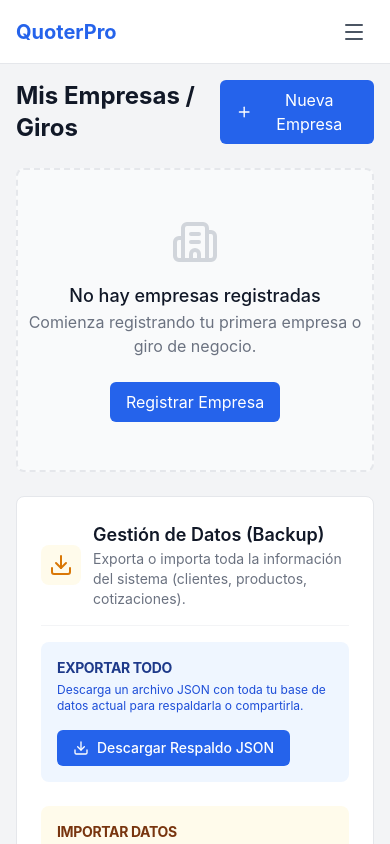
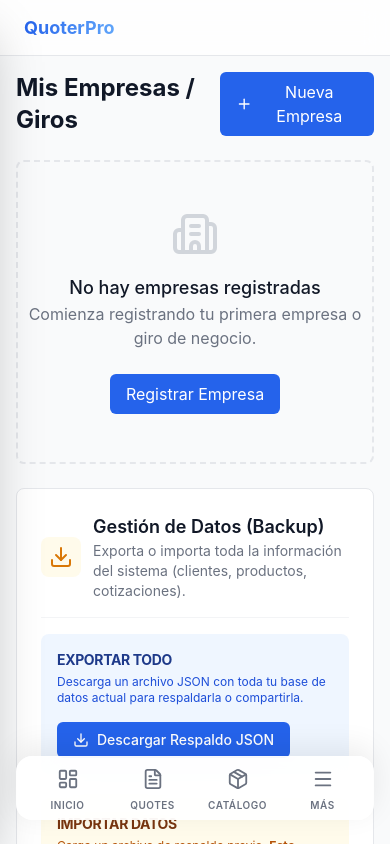
Before and after one commit to Riusma2024/Cotizador, a React (Vite) app: page /settings in a window 390 px wide. Shown: the top 844 px of the page. Built offline with nearby package versions, Linux system fonts and the light colour scheme.

Commit message:
feat: implement modern bottom navigation for mobile

```diff
--- a/src/components/layout/AppLayout.tsx
+++ b/src/components/layout/AppLayout.tsx
@@ -5,7 +5,7 @@ import clsx from 'clsx';
 import { storage } from '../../storage';
 import type { CompanyConfig } from '../../types';
 
-const NavItem = ({ to, icon: Icon, label, onClick }: { to: string; icon: any; label: string, onClick?: () => void }) => {
+const NavItem = ({ to, icon: Icon, label, onClick, mobileOnly = false }: { to: string; icon: any; label: string, onClick?: () => void, mobileOnly?: boolean }) => {
     const location = useLocation();
     const isActive = location.pathname === to;
 
@@ -17,13 +17,36 @@ const NavItem = ({ to, icon: Icon, label, onClick }: { to: string; icon: any; la
                 'flex items-center gap-3 px-4 py-3 text-sm font-medium rounded-lg transition-all duration-200',
                 isActive
                     ? 'bg-blue-50 text-blue-700 shadow-sm'
-                    : 'text-gray-600 hover:bg-gray-50 hover:text-gray-900'
+                    : 'text-gray-600 hover:bg-gray-50 hover:text-gray-900',
+                mobileOnly && 'lg:hidden'
             )}
         >
             <Icon size={20} className={clsx(isActive ? 'text-blue-600' : 'text-gray-400')} />
             {label}
         </Link>
     );
+};
+
+const BottomTab = ({ to, icon: Icon, label, isActive, onClick }: { to?: string; icon: any; label: string; isActive?: boolean; onClick?: () => void }) => {
+    const content = (
+        <div className={clsx(
+            "flex flex-col items-center justify-center gap-1 flex-1 py-1 transition-all duration-200 active:scale-90",
+            isActive ? "text-blue-600" : "text-gray-500 hover:text-gray-900"
+        )}>
+            <div className={clsx(
+                "p-1 rounded-xl transition-colors",
+                isActive ? "bg-blue-50" : "bg-transparent"
+            )}>
+                <Icon size={22} strokeWidth={isActive ? 2.5 : 2} />
+            </div>
+            <span className="text-[10px] font-semibold uppercase tracking-wider">{label}</span>
+        </div>
+    );
+
+    if (to) {
+        return <Link to={to} onClick={onClick} className="flex-1">{content}</Link>;
+    }
+    return <button onClick={onClick} className="flex-1">{content}</button>;
 };
 
 export const AppLayout = () => {
@@ -42,41 +65,34 @@ export const AppLayout = () => {
     const closeMenu = () => setIsMobileMenuOpen(false);
 
     return (
-        <div className="min-h-screen bg-gray-100 flex flex-col lg:flex-row">
-            {/* Mobile Header */}
-            <header className="lg:hidden h-16 bg-white border-b border-gray-200 flex items-center justify-between px-4 sticky top-0 z-30">
+        <div className="min-h-screen bg-gray-50 flex flex-col lg:flex-row">
+            {/* Desktop Header Sidebar (Top part) */}
+            <header className="lg:hidden h-14 bg-white/80 backdrop-blur-md border-b border-gray-200 flex items-center justify-between px-6 sticky top-0 z-30">
                 <Link to="/" onClick={closeMenu} className="flex items-center">
                     {activeCompany?.logoUrl ? (
-                        <img src={activeCompany.logoUrl} alt={activeCompany.name} className="h-8 max-w-[150px] object-contain" />
+                        <img src={activeCompany.logoUrl} alt={activeCompany.name} className="h-7 max-w-[140px] object-contain" />
                     ) : (
-                        <span className="text-xl font-bold text-blue-600">QuoterPro</span>
+                        <span className="text-lg font-bold bg-gradient-to-r from-blue-600 to-blue-400 bg-clip-text text-transparent">QuoterPro</span>
                     )}
                 </Link>
-                <button
-                    onClick={toggleMenu}
-                    className="p-2 text-gray-600 hover:bg-gray-100 rounded-md transition-colors"
-                    aria-label="Menu"
-                >
-                    {isMobileMenuOpen ? <X size={24} /> : <Menu size={24} />}
-                </button>
             </header>
 
             {/* Backdrop for mobile */}
             {isMobileMenuOpen && (
                 <div
-                    className="fixed inset-0 bg-black/20 backdrop-blur-sm z-40 lg:hidden"
+                    className="fixed inset-0 bg-black/40 backdrop-blur-[2px] z-40 lg:hidden transition-all duration-300"
                     onClick={closeMenu}
                 />
             )}
 
-            {/* Sidebar */}
+            {/* Sidebar (Ahora actúa como menú "Más" en móvil) */}
             <aside
                 className={clsx(
-                    "fixed inset-y-0 left-0 w-64 bg-white border-r border-gray-200 z-50 transition-transform duration-300 ease-in-out lg:translate-x-0 lg:static lg:h-screen lg:sticky lg:top-0",
+                    "fixed inset-y-0 left-0 w-72 bg-white border-r border-gray-200 z-50 transition-transform duration-300 ease-in-out lg:translate-x-0 lg:static lg:h-screen lg:sticky lg:top-0 shadow-2xl lg:shadow-none",
                     isMobileMenuOpen ? "translate-x-0" : "-translate-x-full"
                 )}
             >
-                <div className="h-16 hidden lg:flex items-center px-6 border-b border-gray-200">
+                <div className="h-16 hidden lg:flex items-center px-6 border-b border-gray-200 bg-white">
                     <Link to="/" className="flex items-center">
                         {activeCompany?.logoUrl ? (
                             <img src={activeCompany.logoUrl} alt={activeCompany.name} className="h-10 max-w-[180px] object-contain" />
@@ -86,7 +102,14 @@ export const AppLayout = () => {
                     </Link>
                 </div>
 
-                <nav className="p-4 space-y-1 overflow-y-auto max-h-[calc(100vh-4rem)] lg:max-h-none">
+                <div className="p-6 lg:hidden flex items-center justify-between border-b border-gray-100 mb-2">
+                    <span className="font-bold text-gray-900">Opciones</span>
+                    <button onClick={closeMenu} className="p-2 hover:bg-gray-100 rounded-full">
+                        <X size={20} className="text-gray-500" />
+                    </button>
+                </div>
+
+                <nav className="p-4 space-y-1 overflow-y-auto max-h-[calc(100vh-8rem)] lg:max-h-none">
                     <NavItem to="/" icon={LayoutDashboard} label="Dashboard" onClick={closeMenu} />
                     <NavItem to="/quotes" icon={FileText} label="Cotizaciones" onClick={closeMenu} />
                     <NavItem to="/customers" icon={Users} label="Clientes" onClick={closeMenu} />
@@ -99,11 +122,41 @@ export const AppLayout = () => {
             </aside>
 
             {/* Main Content */}
-            <main className="flex-1 p-4 md:p-8 overflow-x-hidden">
+            <main className="flex-1 p-4 md:p-8 overflow-x-hidden pb-24 lg:pb-8">
                 <div className="max-w-5xl mx-auto w-full">
                     <Outlet />
                 </div>
             </main>
+
+            {/* Mobile Bottom Navigation */}
+            <nav className="lg:hidden fixed bottom-0 left-0 right-0 z-50 px-4 pb-6 pt-2">
+                <div className="bg-white/90 backdrop-blur-xl border border-white/20 shadow-[0_-8px_30px_rgb(0,0,0,0.08)] rounded-2xl flex items-center justify-around h-16 px-2 overflow-hidden">
+                    <BottomTab
+                        to="/"
+                        icon={LayoutDashboard}
+                        label="Inicio"
+                        isActive={location.pathname === '/'}
+                    />
+                    <BottomTab
+                        to="/quotes"
+                        icon={FileText}
+                        label="Quotes"
+                        isActive={location.pathname.startsWith('/quotes')}
+                    />
+                    <BottomTab
+                        to="/catalog"
+                        icon={Package}
+                        label="Catálogo"
+                        isActive={location.pathname === '/catalog'}
+                    />
+                    <BottomTab
+                        icon={Menu}
+                        label="Más"
+                        isActive={isMobileMenuOpen}
+                        onClick={toggleMenu}
+                    />
+                </div>
+            </nav>
         </div>
     );
 };
```
